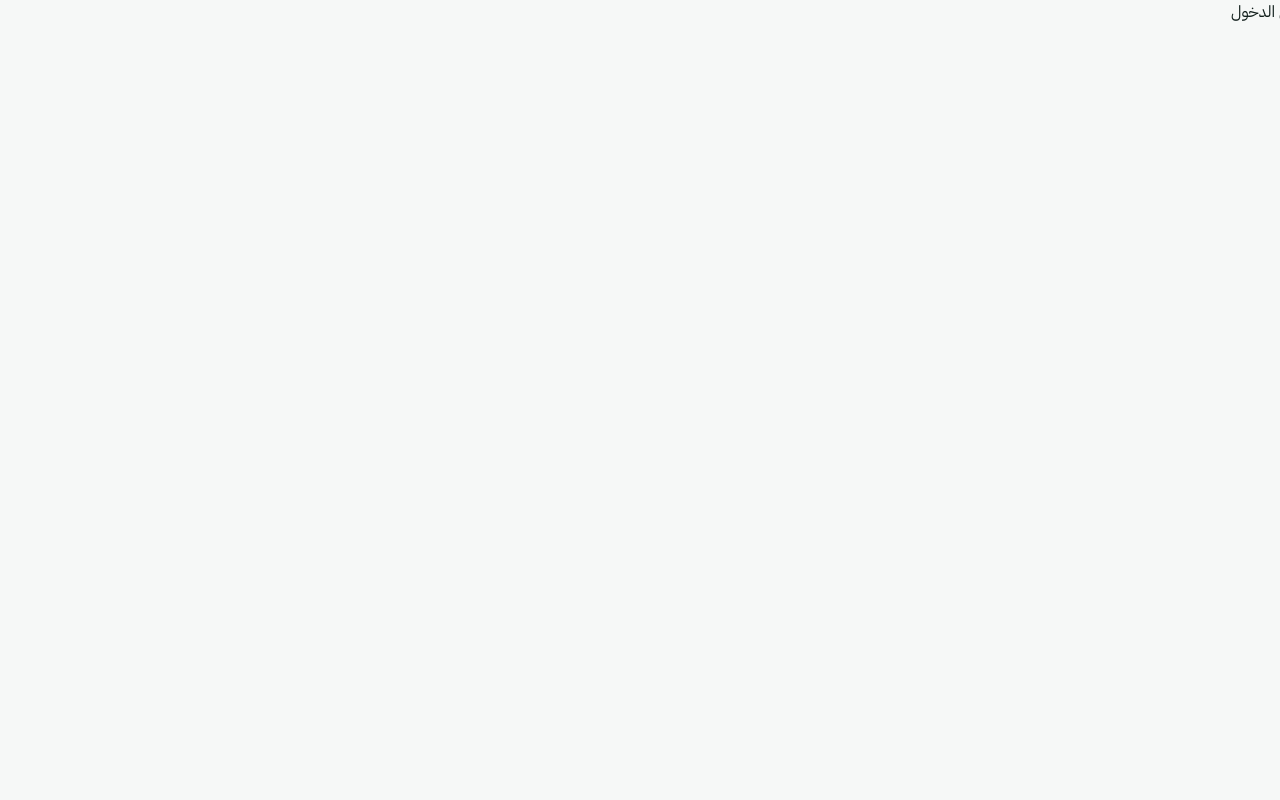
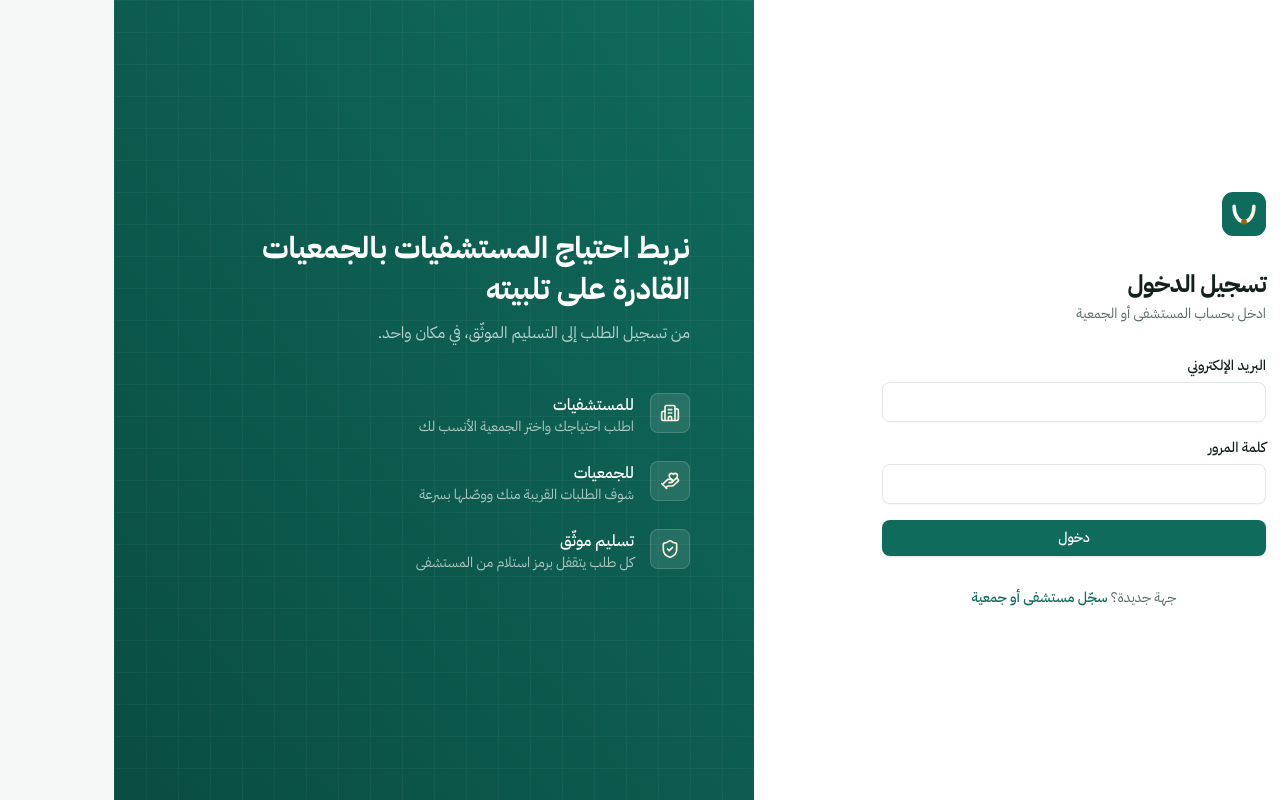
Before and after one commit to joudalharbisa-cys/wisal, a React (Vite) app: page /login in a window 1280 px wide. Built offline with nearby package versions, Linux system fonts and the light colour scheme; no server answers.

Commit message:
feat: login screen

```diff
--- /dev/null
+++ b/src/layout/AuthLayout.tsx
@@ -0,0 +1,37 @@
+import type { ReactNode } from 'react'
+import { Building2, HandHeart, ShieldCheck } from 'lucide-react'
+
+const POINTS = [
+  { icon: Building2, t: 'للمستشفيات', d: 'اطلب احتياجك واختر الجمعية الأنسب لك' },
+  { icon: HandHeart, t: 'للجمعيات', d: 'شوف الطلبات القريبة منك ووصّلها بسرعة' },
+  { icon: ShieldCheck, t: 'تسليم موثّق', d: 'كل طلب يتقفل برمز استلام من المستشفى' },
+]
+
+/** Split auth layout: content on one side, brand panel on the other (hidden on small screens). */
+export default function AuthLayout({ children, wide = false }: { children: ReactNode; wide?: boolean }) {
+  return (
+    <div className={`grid min-h-screen bg-white ${wide ? 'lg:grid-cols-[3fr_2fr]' : 'lg:grid-cols-2'}`}>
+      <div className="flex items-center justify-center p-6 sm:p-12">
+        <div className={`w-full ${wide ? 'max-w-2xl' : 'max-w-sm'}`}>{children}</div>
+      </div>
+      <div className="relative hidden overflow-hidden bg-gradient-to-bl from-primary to-primary-dark lg:block">
+        <svg className="absolute inset-0 size-full opacity-[0.07]" aria-hidden="true">
+          <defs><pattern id="auth-grid" width="32" height="32" patternUnits="userSpaceOnUse"><path d="M32 0H0v32" fill="none" stroke="white" /></pattern></defs>
+          <rect width="100%" height="100%" fill="url(#auth-grid)" />
+        </svg>
+        <div className="relative flex h-full flex-col justify-center p-16 text-white">
+          <h2 className="max-w-md text-3xl font-bold leading-snug">نربط احتياج المستشفيات بالجمعيات القادرة على تلبيته</h2>
+          <p className="mt-3 max-w-md text-white/70">من تسجيل الطلب إلى التسليم الموثّق، في مكان واحد.</p>
+          <ul className="mt-12 space-y-6">
+            {POINTS.map(({ icon: I, t, d }) => (
+              <li key={t} className="flex items-start gap-4">
+                <span className="grid size-10 shrink-0 place-items-center rounded-control bg-white/10 ring-1 ring-inset ring-white/15"><I className="size-5 text-accent-light" /></span>
+                <div><div className="font-medium">{t}</div><div className="text-sm text-white/65">{d}</div></div>
+              </li>
+            ))}
+          </ul>
+        </div>
+      </div>
+    </div>
+  )
+}
--- a/src/pages/auth/Login.tsx
+++ b/src/pages/auth/Login.tsx
@@ -1,4 +1,62 @@
-// Placeholder replaced in a later task of phase 1.
+import { useState, type FormEvent } from 'react'
+import { Link } from 'react-router-dom'
+import LogoMark from '../../components/brand/LogoMark'
+import Alert from '../../components/ui/Alert'
+import Button from '../../components/ui/Button'
+import Field from '../../components/ui/Field'
+import Input from '../../components/ui/Input'
+import { errorMessage } from '../../features/auth/errors'
+import AuthLayout from '../../layout/AuthLayout'
+import { useServices } from '../../services/ServicesContext'
+
 export default function Login() {
-  return <h1>تسجيل الدخول</h1>
+  const { auth } = useServices()
+  const [email, setEmail] = useState('')
+  const [password, setPassword] = useState('')
+  const [errors, setErrors] = useState<{ email?: string; password?: string }>({})
+  const [failure, setFailure] = useState('')
+  const [busy, setBusy] = useState(false)
+
+  async function submit(e: FormEvent) {
+    e.preventDefault()
+    if (busy) return
+    const next = {
+      email: email.trim() ? undefined : 'اكتب البريد الإلكتروني',
+      password: password ? undefined : 'اكتب كلمة المرور',
+    }
+    setErrors(next)
+    setFailure('')
+    if (next.email || next.password) return
+    setBusy(true)
+    try {
+      await auth.signIn(email, password)
+      // The Guard moves the user to the right page once the session updates.
+    } catch (err) {
+      setFailure(errorMessage(err))
+      setBusy(false)
+    }
+  }
+
+  return (
+    <AuthLayout>
+      <form noValidate onSubmit={submit}>
+        <LogoMark className="size-11" />
+        <h1 className="mt-8 text-2xl font-bold tracking-tight">تسجيل الدخول</h1>
+        <p className="mt-1 text-sm text-muted">ادخل بحساب المستشفى أو الجمعية</p>
+        <div className="mt-8 space-y-4">
+          {failure && <Alert tone="danger">{failure}</Alert>}
+          <Field label="البريد الإلكتروني" error={errors.email}>
+            <Input type="email" dir="ltr" autoComplete="email" value={email} invalid={!!errors.email} onChange={e => setEmail(e.target.value)} />
+          </Field>
+          <Field label="كلمة المرور" error={errors.password}>
+            <Input type="password" dir="ltr" autoComplete="current-password" value={password} invalid={!!errors.password} onChange={e => setPassword(e.target.value)} />
+          </Field>
+          <Button type="submit" className="w-full" loading={busy}>دخول</Button>
+        </div>
+        <p className="mt-8 text-center text-sm text-muted">
+          جهة جديدة؟ <Link to="/register" className="font-medium text-primary hover:underline">سجّل مستشفى أو جمعية</Link>
+        </p>
+      </form>
+    </AuthLayout>
+  )
 }
```
Also changed, not shown: 1 other file (tests, documents, lock files or other folders).
